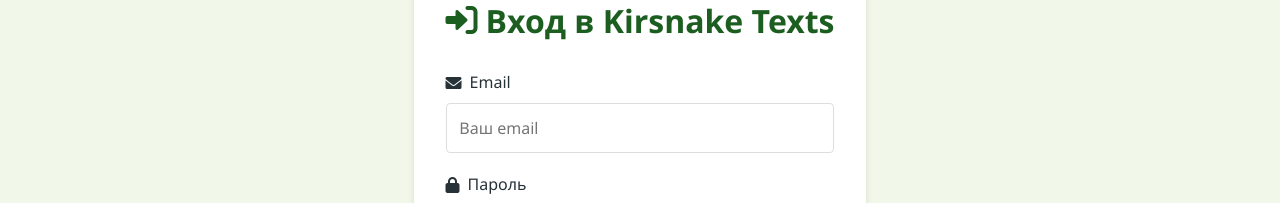
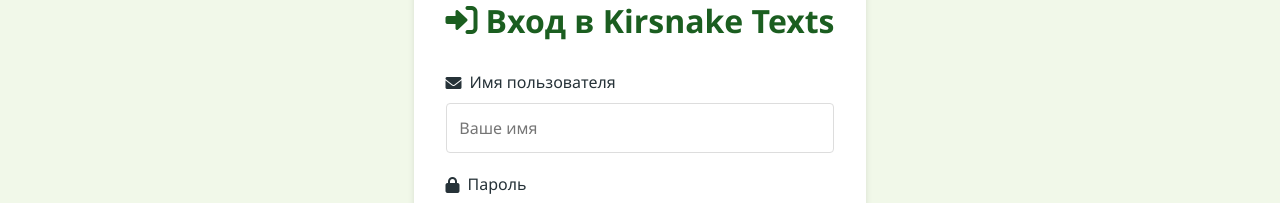
Before and after one commit to kirsnaker/texts, a plain HTML site: page login.html in a window 1280 px wide. Shown: the part 262-465 px from the top of the page. Drawn offline with Linux system fonts and the light colour scheme.

Commit message:
Update login.html

```diff
--- a/login.html
+++ b/login.html
@@ -26,8 +26,8 @@
 
                 <form class="kirsnake-auth-form">
                     <div class="kirsnake-form-group">
-                        <label for="username"><i class="fas fa-envelope"></i> Email</label>
-                        <input type="email" id="username" placeholder="Ваш email">
+                        <label for="username"><i class="fas fa-envelope"></i> Имя пользователя</label>
+                        <input type="email" id="username" placeholder="Ваше имя">
                     </div>
 
                     <div class="kirsnake-form-group">
```
